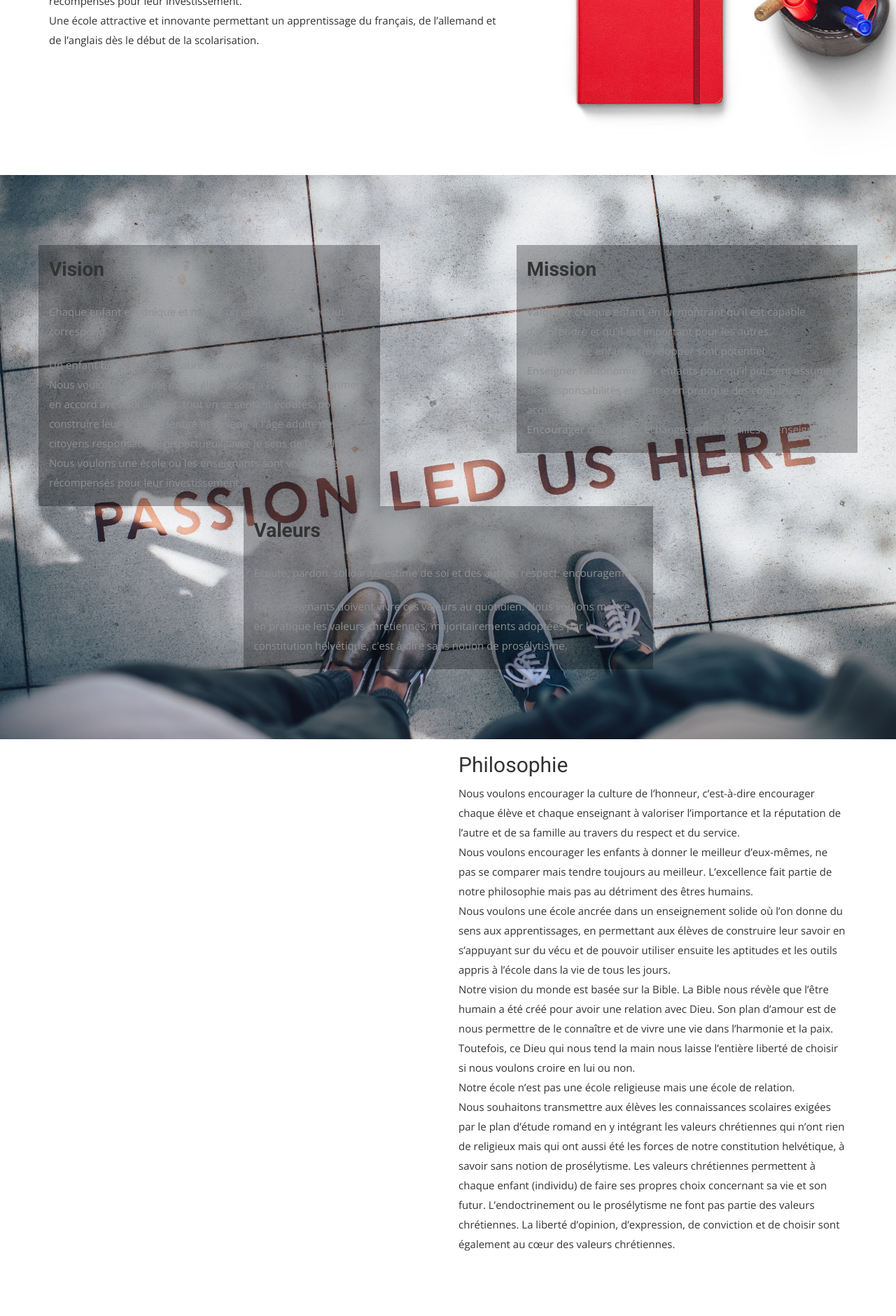
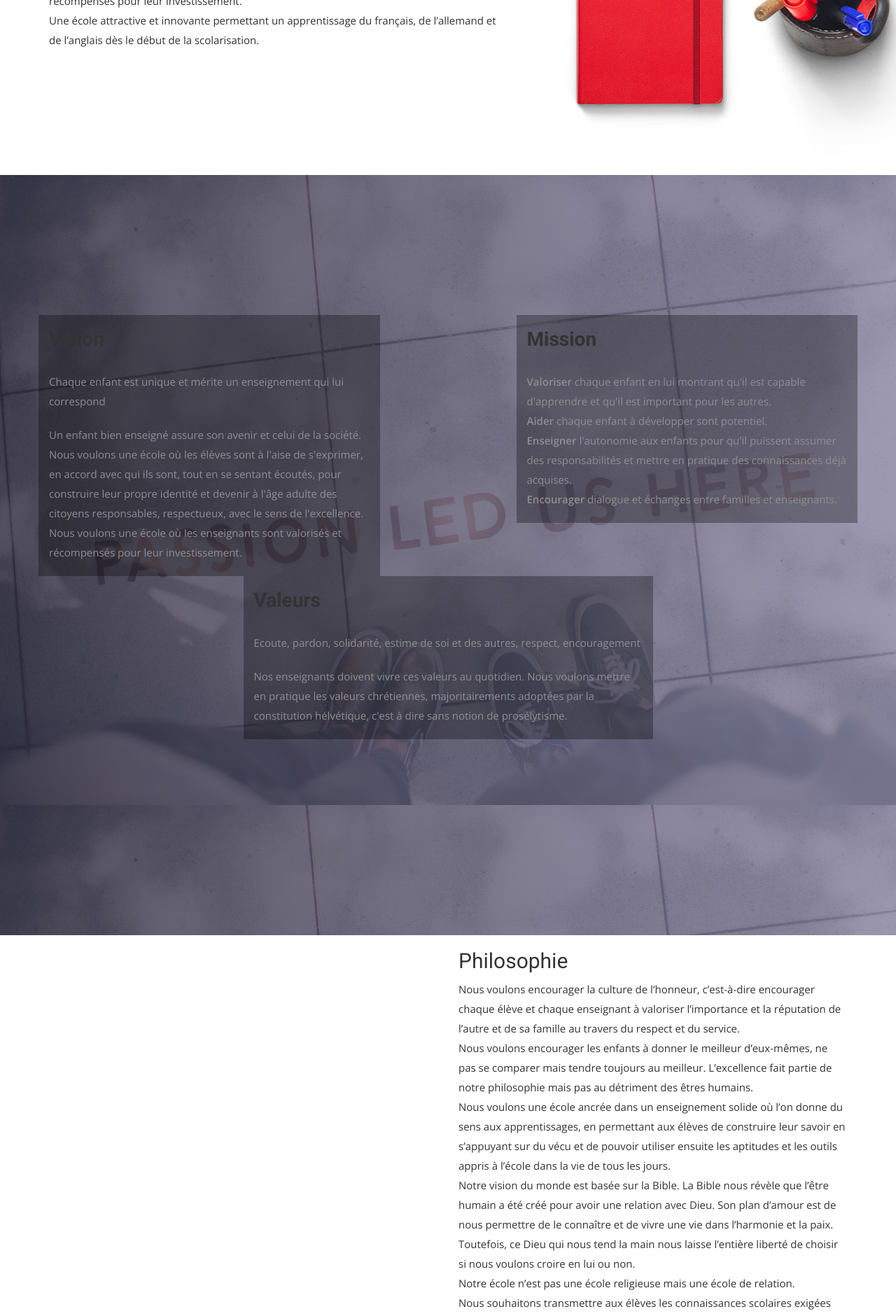
Before and after one commit to midjoule/lifeschool, a Jekyll site: the page built from index.html, in a window 1280 px wide. Shown: the part 1147-3027 px from the top of the page at 70% size. Built offline with Jekyll 4.4.1, drawn with Linux system fonts in a browser that asks for light colours; nearby versions of some CDN libraries; some web fonts are replaced.

Commit message:
Update airspace.css

```diff
--- a/css/airspace.css
+++ b/css/airspace.css
@@ -250,8 +250,22 @@ font header .navbar-default .navbar-nav li a:hover {
   box-sizing: border-box;
   -webkit-backface-visibility: hidden;
   backface-visibility: hidden;
-  padding: 100px 0;
+  padding: 200px 0 280px 0;
 }
+
+#feature:before {
+  content: "";
+  position: absolute;
+  left: 0;
+  top: 0;
+  bottom: 0;
+  right: 0;
+  width: 100%;
+  height: 100%;
+  background: linear-gradient(to left, #8b86a3, #322e40);
+  opacity: 0.8;
+}
+
 #feature h2 {
   font-size: 28px;
   font-weight: 600;
```
